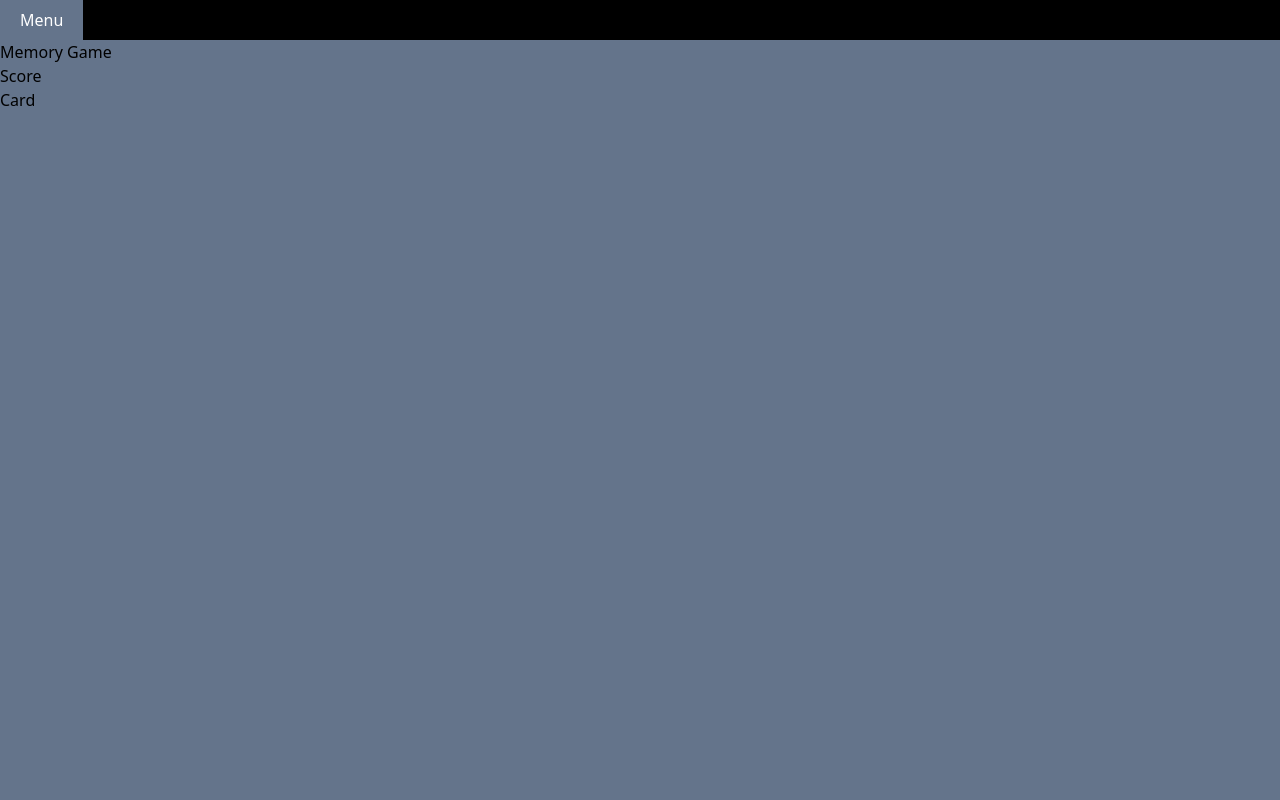
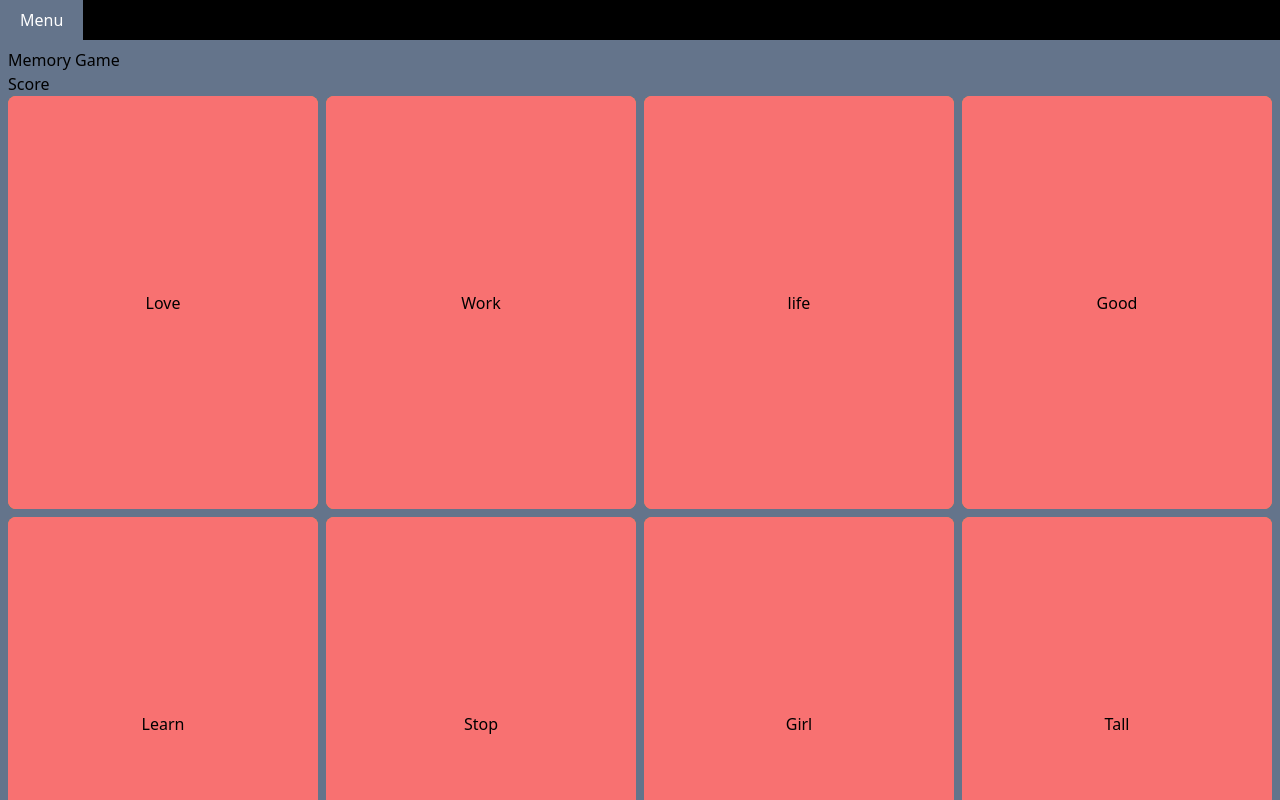
Before and after one commit to A1exsandro/learn-together, a React (Create React App) app: page /memory-game in a window 1280 px wide. Shown: the top 800 px of the page. Built offline with nearby package versions, Linux system fonts and the light colour scheme; no server answers.

Commit message:
feat: card with flip 3d

```diff
--- a/src/components/memory-game/Card.jsx
+++ b/src/components/memory-game/Card.jsx
@@ -1,7 +1,21 @@
 
-const Card = () => {
+const Card = ({ id, idBoth, cardName}) => {
   return (
-    <div>Card</div>
+    <div className="">
+      <div className="aspect-[3/4] card-container hover:rotateY ">
+
+        {/* FRONT OF CARD */}
+        <div className="flex justify-center items-center flip bg-orange-400 rotateY rounded-lg">
+          <h1 className="">Front</h1>
+        </div>
+
+        {/* BACK OF CARD */}
+        <div className="flex justify-center items-center bg-red-400 flip backface-none rounded-lg">
+          <h1 className="">{cardName}</h1>
+        </div>
+
+      </div>
+    </div>
   )
 }
 
--- /dev/null
+++ b/src/constants/cards.js
@@ -0,0 +1,12 @@
+const cards = ['Love', 'Work', 'life', 'Good', 'Learn', 'Stop',
+  'Girl', 'Tall', 'Short', 'Fast', 'Big', 'Study', 'Try'
+]
+
+const uniqueCard = cards.map((cardName, idBoth) => ({
+  idBoth,
+  cardName
+}))
+
+export const pairsOfCards = [...uniqueCard, ...uniqueCard].map((card, id) => ({
+  ...card, id
+}))
--- a/src/index.css
+++ b/src/index.css
@@ -1,6 +1,33 @@
 @tailwind base;
 @tailwind components;
 @tailwind utilities;
+
+@layer utilities {
+  .card-container {
+    position: relative;
+    width: 100%;
+    height: 100%;
+    perspective: 1000px;
+    transition: transform 0.6s;
+    transform-style: preserve-3d;
+  }
+
+  .flip {
+    position: absolute;
+    width: 100%;
+    height: 100%;
+  }
+
+  .rotateY {
+    transform: rotateY(180deg);
+  }
+
+  .backface-none {
+    backface-visibility: hidden;
+    -webkit-backface-visibility: hidden;
+    overflow: hidden;
+  }
+}
 
 body{
   height: 100vh;
--- a/src/pages/MemoryGame.jsx
+++ b/src/pages/MemoryGame.jsx
@@ -1,15 +1,20 @@
 import React from "react"
 import Card from "../components/memory-game/Card"
 import Score from "../components/memory-game/Score"
+import { pairsOfCards } from "../constants/cards"
 
 const MemoryGame = () => {
   return(
-    <div>
+    <div className="p-2">
       <h1>Memory Game</h1>
       <Score />
 
-      <div className="">
-        <Card />
+      <div className="grid grid-cols-4 gap-2">
+        {
+          pairsOfCards.map((card) => (
+            <Card key={card.id} {...card} />
+          ))
+        }
       </div>
     </div>
   )
```
